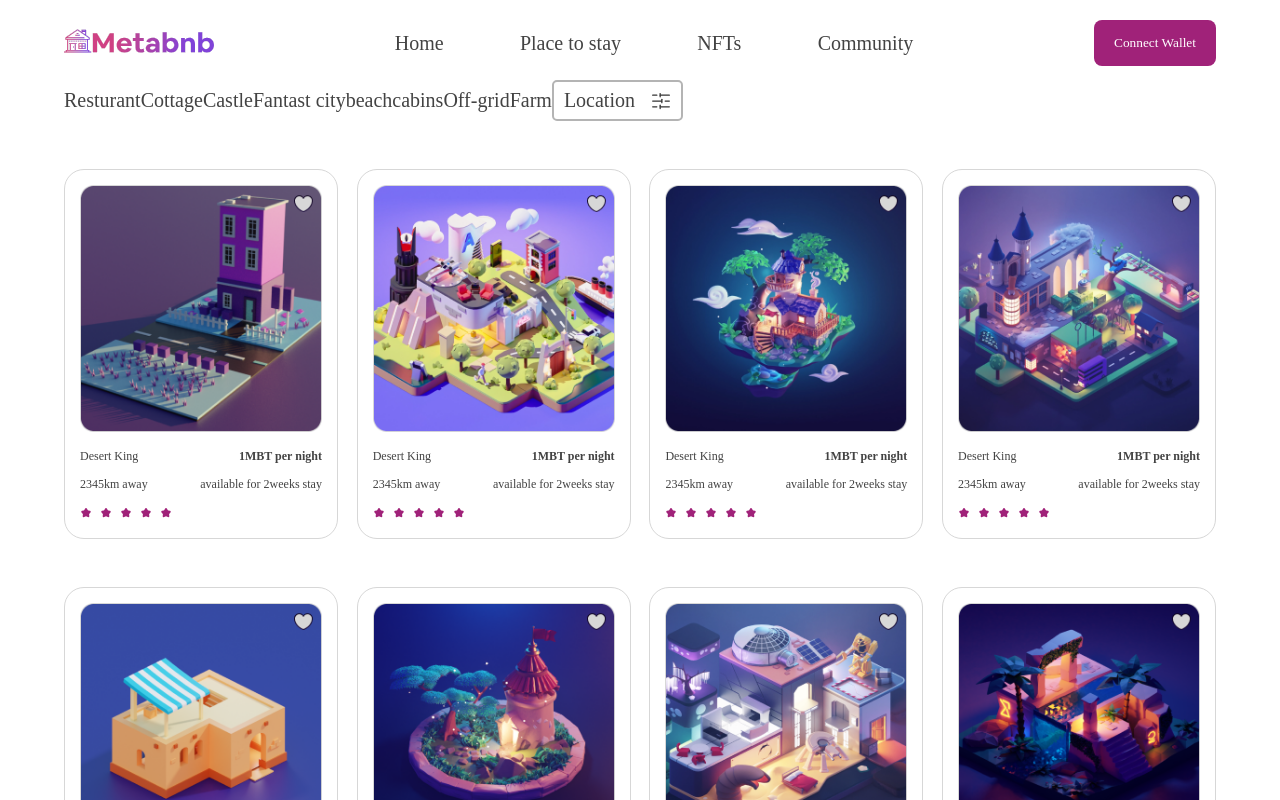
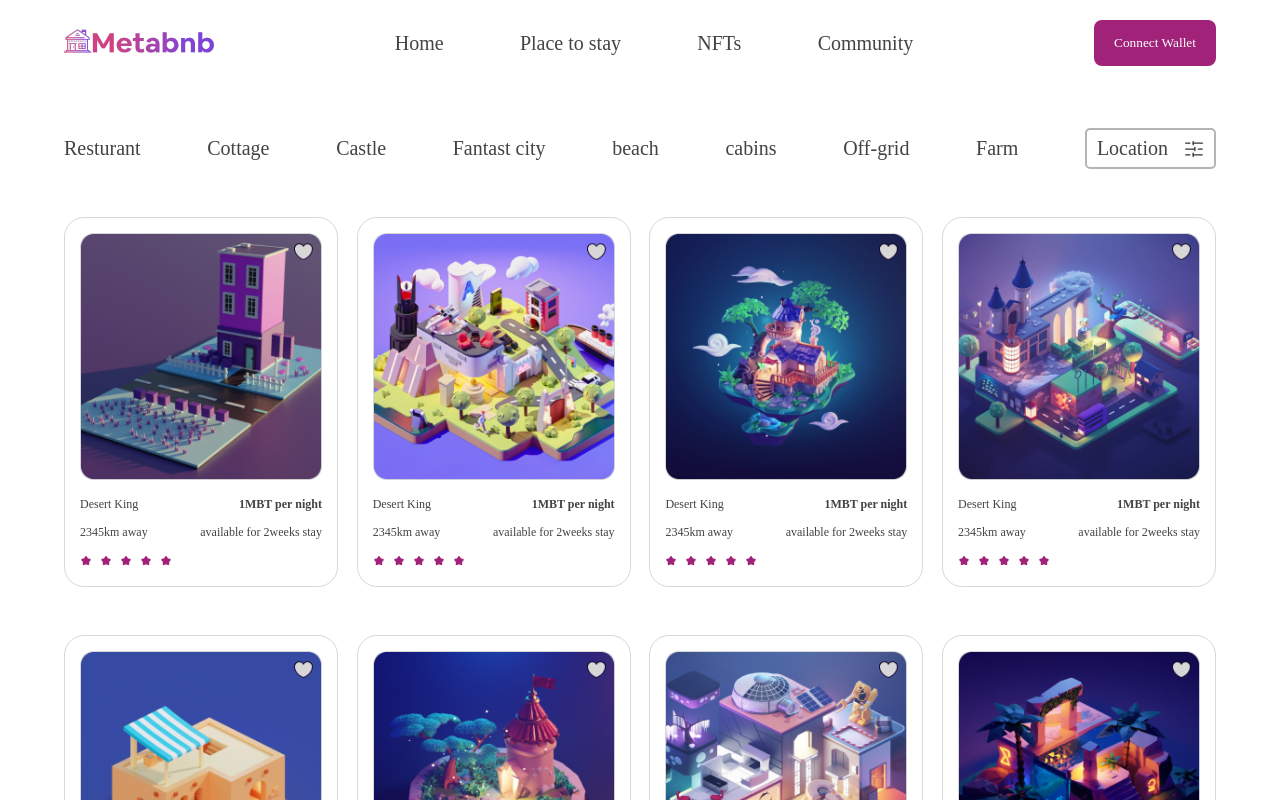
Before and after one commit to rambey-coder/metabnb, a React (Create React App) app: page /place in a window 1280 px wide. Shown: the top 800 px of the page. Built offline with nearby package versions, Linux system fonts and the light colour scheme; a web font is replaced by a local one.

Commit message:
fix: fixed excess click events

```diff
--- a/src/App.css
+++ b/src/App.css
@@ -463,8 +463,8 @@ div:nth-child(3) > div:nth-child(2) {
 .place-link {
     display: flex;
     align-items: center;
-    justify-content: flex-start;
-    margin-top: 5rem;
+    justify-content: space-between;
+    margin-top: 8rem;
     margin-bottom: 2rem;
 }
 
@@ -565,6 +565,7 @@ div:nth-child(3) > div:nth-child(2) {
 
     .place-link {
         flex-wrap: wrap;
+        justify-content: flex-start;
         gap: 1.5rem;
     }
 
--- a/src/components/Header.js
+++ b/src/components/Header.js
@@ -9,9 +9,7 @@ const Header = () => {
   return (
     <div className={nav ? "nav-bar active" : "nav-bar"}>
     <div className="container">
-      <div
-      onClick={handleClicks}
-      className={click ? "nav active" : "nav"}>
+      <div className='nav'>
        <Link to='/'>
         <img src="/assets/meta-logo.svg" alt="logo" />
        </Link>
```
